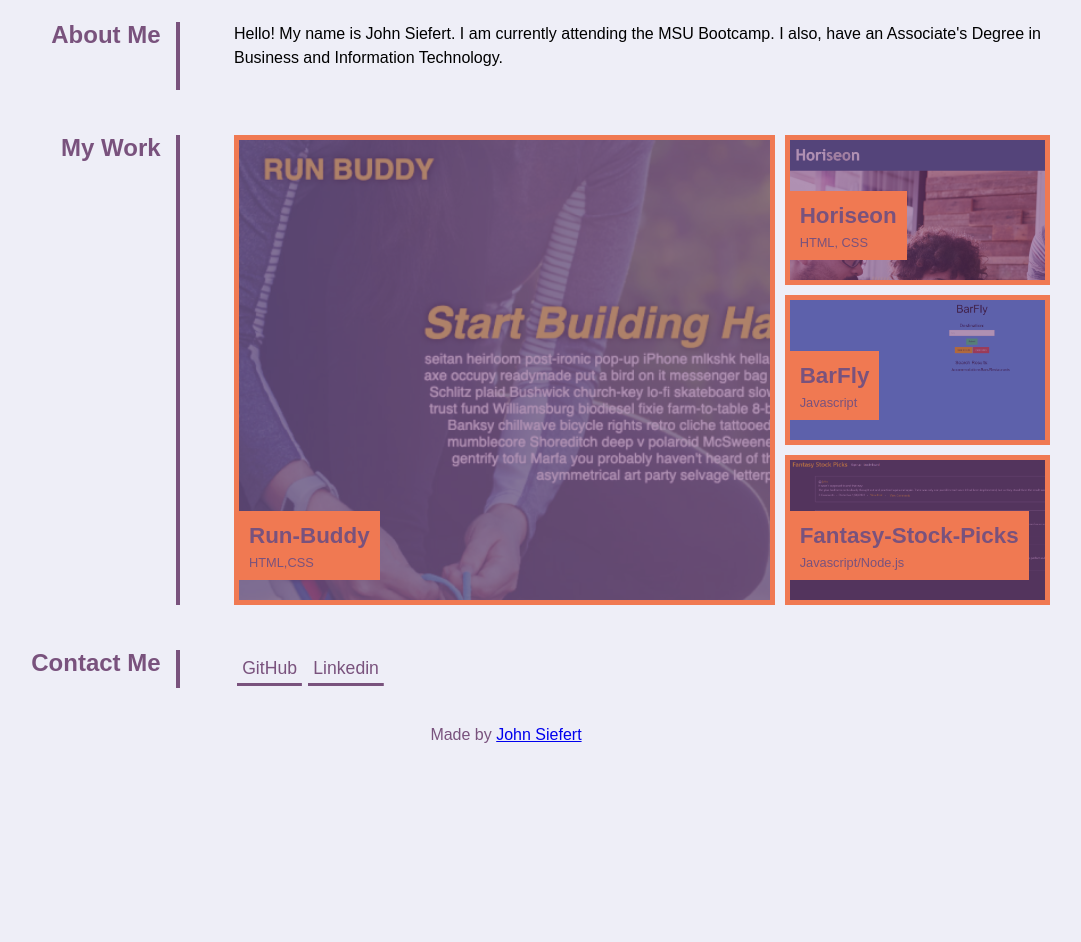
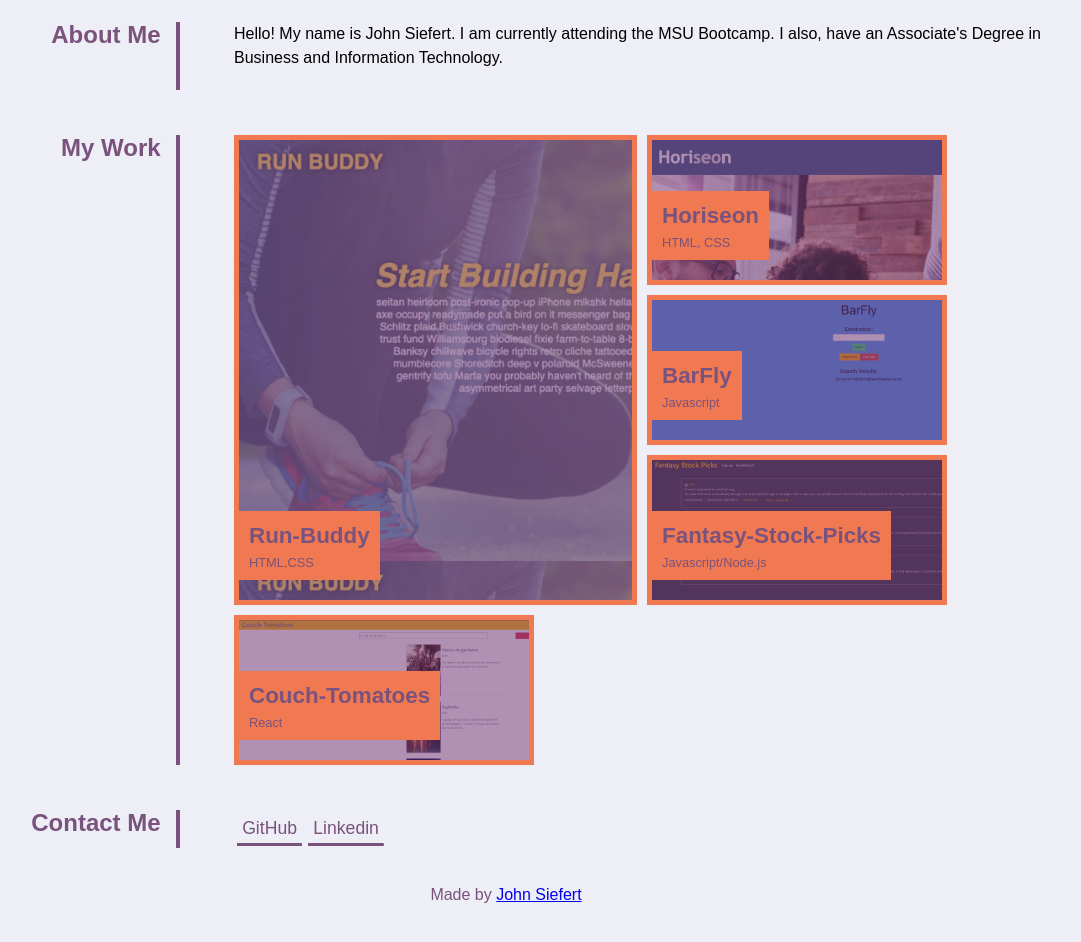
Before and after one commit to johnsiefert/Portfolio, a plain HTML site: page index.html in a window 1280 px wide. Shown: the part 380-1322 px from the top of the page, without its empty margins (134-1215 px from the left). Before the commit the page ends 1172 px from the top, so only its background shows below. Drawn offline with Linux system fonts and the light colour scheme.

Commit message:
added react app

```diff
--- a/assets/css/style.css
+++ b/assets/css/style.css
@@ -177,13 +177,13 @@ main {
     column-gap: 10px;
     row-gap: 10px;
     grid-auto-flow: dense;
-    grid-template-columns: repeat(12, 1fr);
+    grid-template-columns: repeat(16, 1fr);
     grid-auto-rows: minmax(150px, 1fr);
 }
 
 .grid-item {
     border: 5px solid var(--secondary);
-    grid-column: span 4;
+    grid-column: span 6;
     background-color: var(--primary);
     color: var(--tertiary);
     min-height: 100px;
@@ -229,6 +229,9 @@ main {
 }
 .fantasy{
     background-image: url("../images/fantasy.png");
+}
+.tomatoes{
+    background-image: url("../images/couch-tomatoes.png");
 }
 
 /* Contact Section */
--- a/index.html
+++ b/index.html
@@ -70,6 +70,13 @@
               <span>Javascript/Node.js</span>
             </div>
           </a>
+          <!--Project #5 -->
+        <a href="https://couch-tomatoes.herokuapp.com/" class="grid-item tomatoes">
+        <div>
+        <h3> Couch-Tomatoes </h3>
+        <span>React</span>
+  </div>
+</a>
         </div>
 
     </section>
```
Also changed, not shown: assets/images/couch-tomatoes.png (added).
